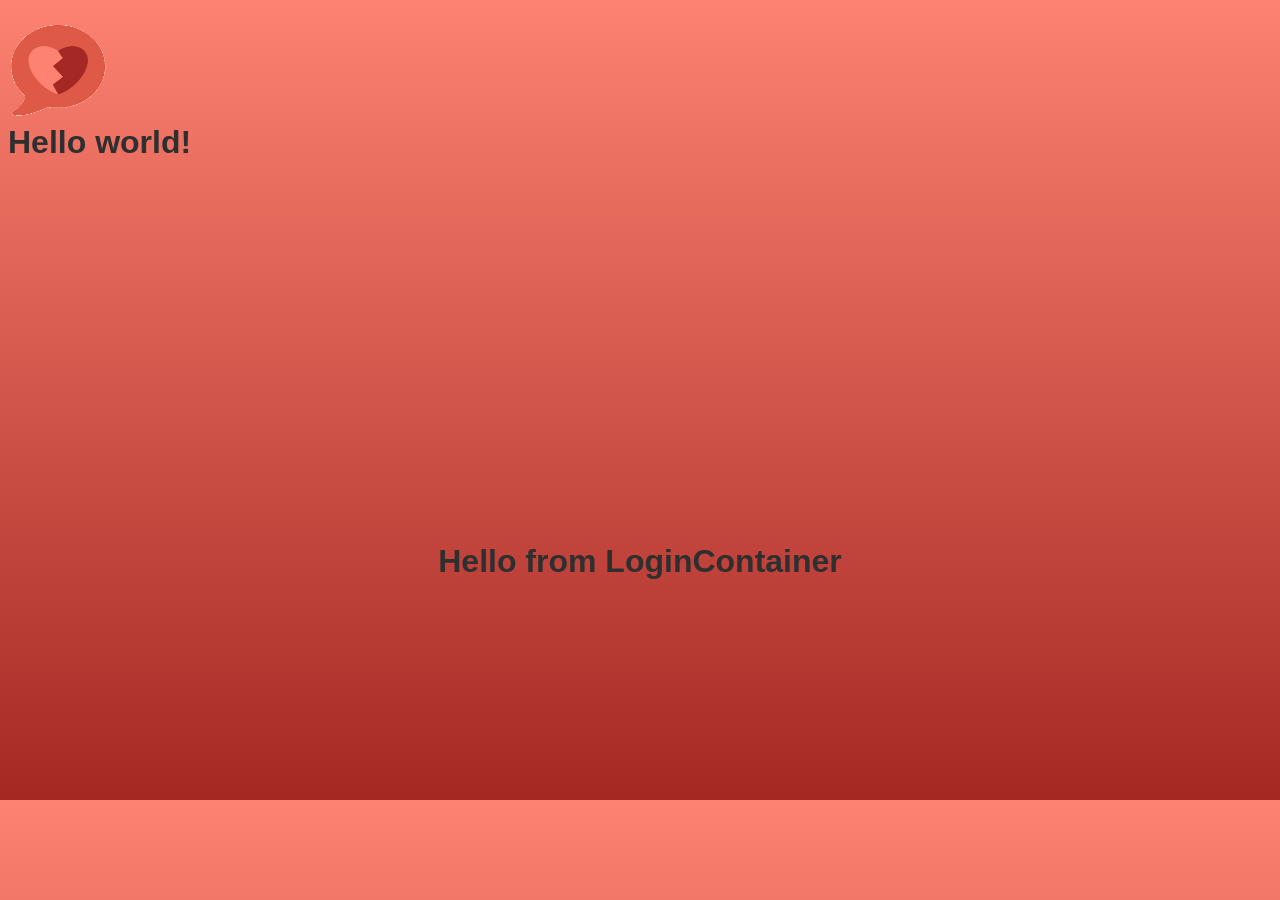
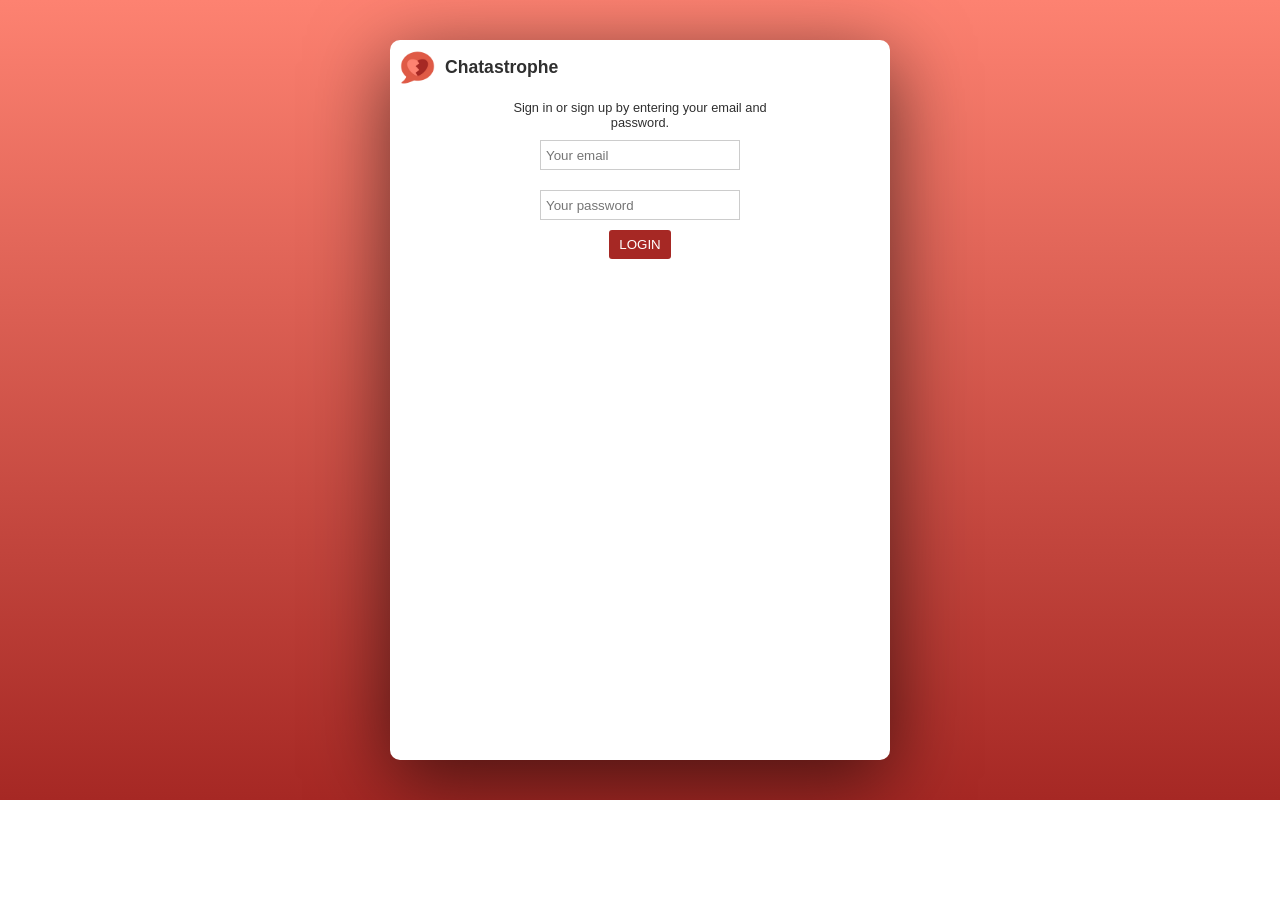
Before and after one commit to scottdomes/chatastrophe, a React app: page / in a window 1280 px wide. Shown: the top 900 px of the page. After the commit the page ends 800 px from the top, so only its background shows below. Built offline with nearby package versions, Linux system fonts and the light colour scheme.

Commit message:
Added form and header to LoginContainer

```diff
--- a/public/index.html
+++ b/public/index.html
@@ -6,8 +6,6 @@
     <link rel="shortcut icon" href="assets/favicon.ico" type="image/x-icon">
   </head>
   <body>
-    <img src="assets/icon.png" id="test-image"/>
-    <h1>Hello world!</h1>
     <div id="root"></div>
   </body>
 </html>
--- a/src/components/App.js
+++ b/src/components/App.js
@@ -4,7 +4,11 @@ import './app.css';
 
 class App extends Component {
   render() {
-    return <LoginContainer />;
+    return (
+      <div id="container">
+        <LoginContainer />
+      </div>
+    );
   }
 }
 
--- a/src/components/LoginContainer.js
+++ b/src/components/LoginContainer.js
@@ -2,7 +2,22 @@ import React, { Component } from 'react';
 
 class LoginContainer extends Component {
   render() {
-    return <h1>Hello from LoginContainer</h1>;
+    return (
+      <div id="LoginContainer">
+        <div id="Header">
+          <img src="/assets/icon.png" alt="logo" />
+          <h1>Chatastrophe</h1>
+        </div>
+        <form>
+          <p>Sign in or sign up by entering your email and password.</p>
+          <input type="text" placeholder="Your email" />
+          <input type="password" placeholder="Your password" />
+          <button className="red light" type="submit">
+            Login
+          </button>
+        </form>
+      </div>
+    );
   }
 }
 
```
